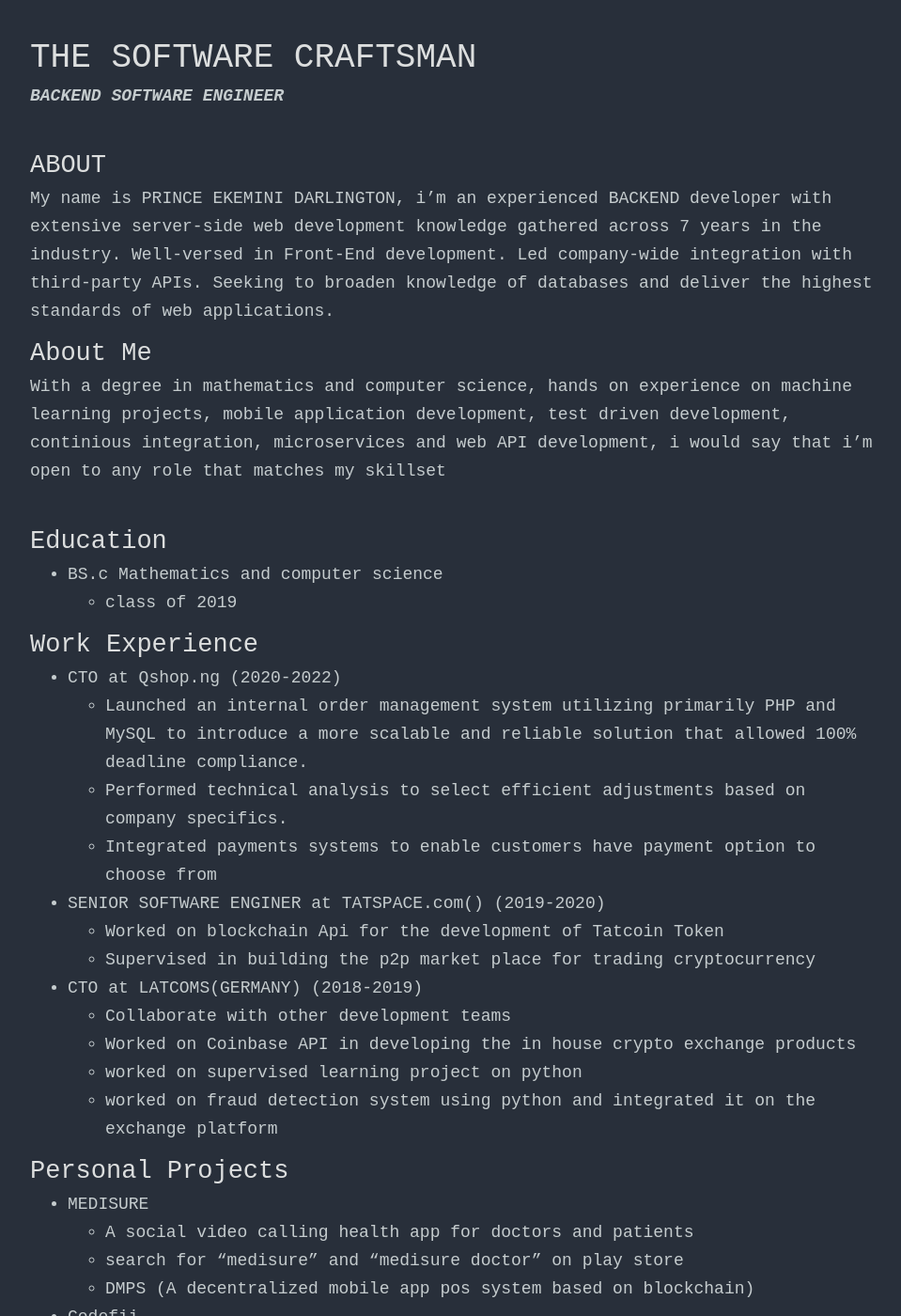
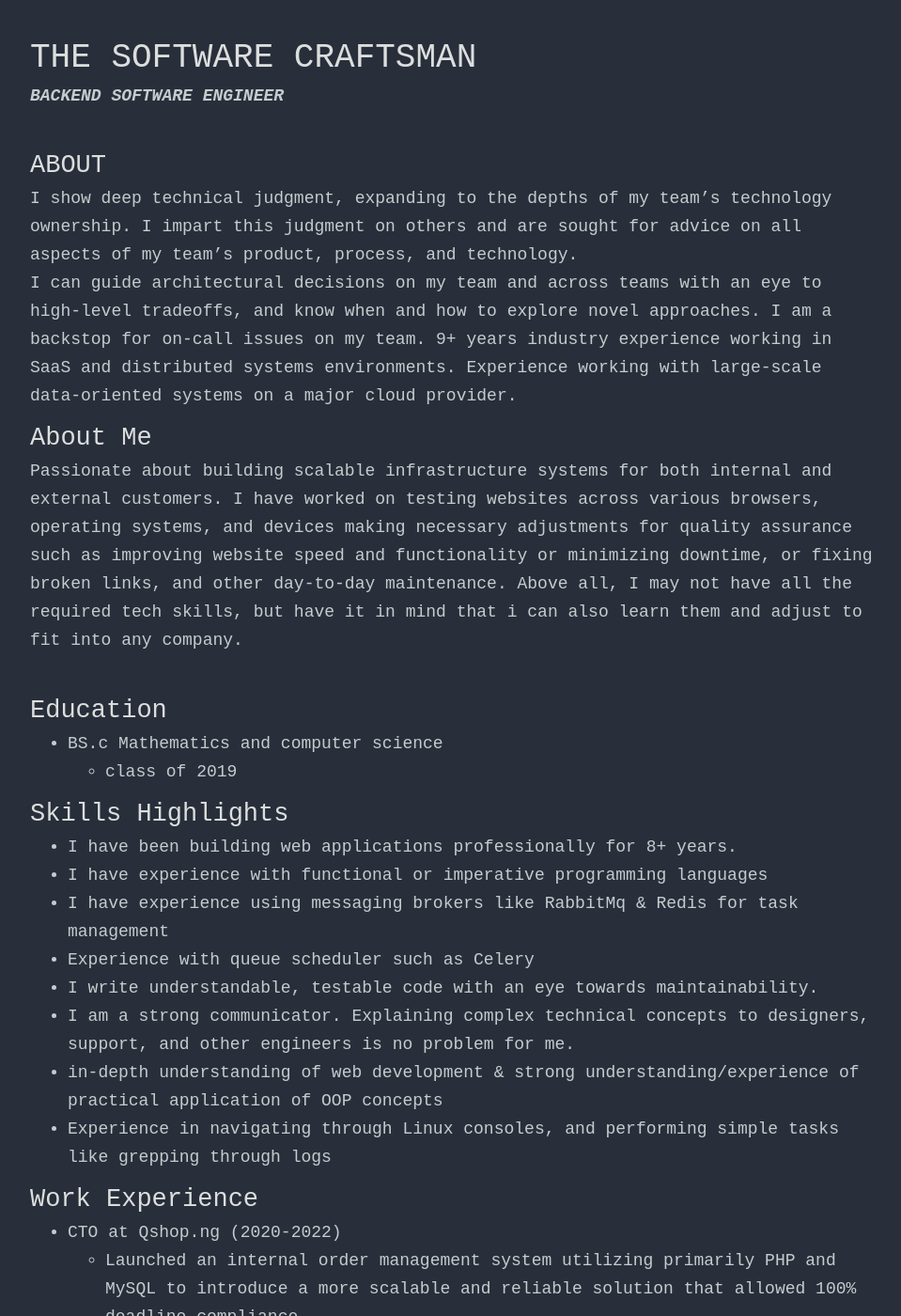
Before and after one commit to iamcoderisk/iamcoderisk.github.io, a Jekyll site: the page built from index.md, in a window 1280 px wide and 1400 px high. Shown: the whole window at 94% size, without its empty margins (158-1117 px from the left). Built offline with Jekyll 4.4.1, drawn with Linux system fonts in a browser that asks for light colours; some of the changed text lies outside the part shown.

Commit message:
new updates

```diff
--- a/index.md
+++ b/index.md
@@ -1,76 +1,80 @@
 ---
 layout: default
-title: PRINCE DARLINGTON
+title: PRINCE DARLINGTON EKEMINI
 ---
 
 ## ABOUT
-My name is PRINCE EKEMINI DARLINGTON, i'm an experienced BACKEND developer with extensive server-side web development knowledge gathered across 7 years in the industry. Well-versed in Front-End development. Led company-wide integration with third-party APIs. Seeking to broaden knowledge of databases and deliver the highest standards of web applications.
 
+I show deep technical judgment, expanding to the depths of my team's technology ownership. I impart this judgment on others and are sought for advice on all aspects of my team's product, process, and technology.
+
+I can guide architectural decisions on my team and across teams with an eye to high-level tradeoffs, and know when and how to explore novel approaches. I am a backstop for on-call issues on my team. 9+ years industry experience working in SaaS and distributed systems environments. Experience working with large-scale data-oriented systems on a major cloud provider.
 
 ## About Me
-With a degree in mathematics and computer science, hands on experience on machine learning projects, mobile application development, test driven development, continious integration, microservices and web API development, i would say that i'm open to any role that matches my skillset
+
+Passionate about building scalable infrastructure systems for both internal and external customers.
+I  have worked on testing websites across various browsers, operating systems, and devices making necessary adjustments for quality assurance such as improving website speed and functionality or minimizing downtime, or fixing broken links, and other day-to-day maintenance.
+Above all, I may not have all the required tech skills, but have it in mind that i can also learn them and adjust to fit into any company.
+
 <br>
 
 ## Education
+
 - BS.c Mathematics and computer science
-    - class of 2019
+  - class of 2019
+
+## Skills Highlights
+
+- I have been building web applications professionally for 8+ years.
+- I  have experience with functional or imperative programming languages
+- I have experience using messaging brokers like RabbitMq & Redis for task management
+- Experience with queue scheduler such as Celery
+- I write understandable, testable code with an eye towards maintainability.
+- I am  a strong communicator. Explaining complex technical concepts to designers, support, and other engineers is no problem for me.
+- in-depth understanding of web development & strong understanding/experience of practical application of OOP concepts
+- Experience in navigating through Linux consoles, and performing simple tasks like grepping through logs
 
 ## Work Experience
- -  CTO at Qshop.ng (2020-2022)
-     - Launched an internal order management system utilizing primarily PHP and MySQL to introduce a more scalable and reliable solution that allowed 100% deadline compliance.
-     - Performed technical analysis to select efficient adjustments based on company specifics.
-     - Integrated payments systems to enable customers have payment option to choose from
+
+- CTO at Qshop.ng (2020-2022)
+  - Launched an internal order management system utilizing primarily PHP and MySQL to introduce a more scalable and reliable solution that allowed 100% deadline compliance.
+  - Performed technical analysis to select efficient adjustments based on company specifics.
+  - Integrated payments systems to enable customers have payment option to choose from
 <br>
--   SENIOR SOFTWARE ENGINER at TATSPACE.com() (2019-2020)
-      - Worked on blockchain Api for the development of Tatcoin Token
-      - Supervised in building the p2p market place  for trading cryptocurrency
+- SENIOR SOFTWARE ENGINER at TATSPACE.com() (2019-2020)
+  - Worked on blockchain Api for the development of Tatcoin Token
+  - Supervised in building the p2p market place  for trading cryptocurrency
 <br>
--   CTO at LATCOMS(GERMANY) (2018-2019)
-     - Collaborate with other development teams
-     - Worked on Coinbase API in developing the in house crypto exchange products
-     - worked on supervised learning project on python
-     - worked on fraud detection system using python and integrated it on the exchange platform
-
+- CTO at LATCOMS(GERMANY) (2018-2019)
+  - Collaborate with other development teams
+  - Worked on Coinbase API in developing the in house crypto exchange products
+  - worked on supervised learning project on python
+  - worked on fraud detection system using python and integrated it on the exchange platform
 
 ## Personal Projects
--   MEDISURE
-     - A social video calling health app for doctors and patients
-     - search for "medisure" and "medisure doctor" on play store
-     - DMPS (A decentralized mobile app pos system based on blockchain)
 
--   Codefii
-     - (An MVC php framework just like laravel)
+- Build an anomaly detection system using python and deployed it to the web using flask(I won an hackathon with it in 2019)
+- Built a no sql database (document database) using python (<https://github.com/iamcoderisk/packsdb/tree/master>)
+- Built a decentralized mobile POS system using Kotlin and firebase(<https://github.com/iamcoderisk/dmps>)
+- mini email scheduler using flask(<https://github.com/iamcoderisk/flask_mail_scheduler>)
+- Built an MVC framework from scratch(<https://github.com/codefii/codefii>)
+- Built a Video calling and chatting app for doctors and patients(it was removed from play store by google)
 
--   PacksDB
-     -  (A key-value pair index database written on python)
+## Possessed Tech Skills
 
--   AIAD
-     - (Artificial Intelligence for Anomaley Detection)
-- HOTELU
-     - An inventory managment system for hotels
-
-## Skills
--  BACKEND with PHP
-    - Laravel
-    - Symfony
-    - Codefii (my framework)
-    - PHPUnit
--  BACKEND with Python
-    - Flask
-    - Mysql
--  BACKEND with Nodejs
-    - MongoDb
-    - Express
-    - AdonisJs
-    - PHPUnit
--  FRONTEND
-    - VueJS
-    - Javascript
-- MySQl
-- PostgreSql
-- A Good knowledge of background processing with RabbitMq
-- Circle CI
-- AWS, Heroku, Docker
+- Proficient in HTML, CSS, JavaScript, and MySQL.
+- Proficient in Python Programming
+- Experience with Docker, Linux and Git
+- Experience with MySQL
+- Experience with NoSql such as MongoDb
+- Proficient in Python 3 and Django, Django-restframework and FLASK, and FastApi
+- Experience with EC2 and Beanstalk
+- Experienced with  RabbitMQ and  Celery
+- Experienced with SCRUM & Agile Software Development
+- Experienced with code quality and unit test framework such as Pytest
+- Experience with Jenkins, CircleCI, Github Actions
+- Experience with Infrastructure-as-Code through Terraform, CloudFormation
+- Solid oral/written English language skills
 
 ## Contact
-Email me, [prince.ekeminy@gmail.com](mailto:prince.ekeminy@gmail.com).
+
+- Email me, [ekeminyd@gmail.com](mailto:ekeminyd@gmail.com).
```
